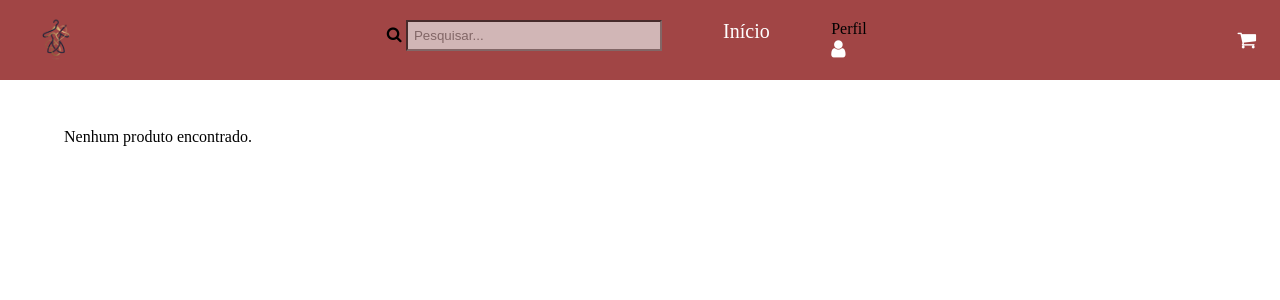
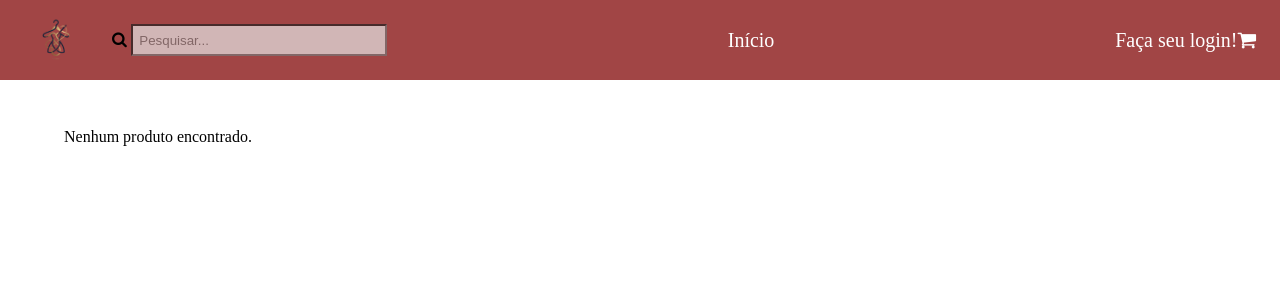
Before and after one commit to Avena-JABAL/Trend_Store, a Django app: page / in a window 1280 px wide. Shown: the top 300 px of the page. Run offline with Django 5.2, Linux system fonts and the light colour scheme; data that the repository does not hold is empty; parts of the project's set-up code (start-up, migrations or seed data) failed here and were passed over.

Commit message:
alterações

```diff
--- a/loja_roupas/static/css/navbar.css
+++ b/loja_roupas/static/css/navbar.css
@@ -41,7 +41,7 @@
 
 .main {
     display: flex;
-    width: 30rem;
+    width: 100rem;
     justify-content: space-between;
-    margin-left: -6rem;
+    align-items: center;
 }
--- a/loja_roupas/templates/catalogo.html
+++ b/loja_roupas/templates/catalogo.html
@@ -17,7 +17,8 @@
   </head>
 
   <body>
-    {% block content %} {% include 'components/navbar.html' %}
+    {% block content %}
+    {% include 'components/navbar.html' %}
     {% endblock content %}
 
     <main class="catalog-page">
--- a/loja_roupas/templates/components/navbar.html
+++ b/loja_roupas/templates/components/navbar.html
@@ -15,12 +15,10 @@
       <a class="link" href="{% url 'catalogo' %}">Início</a>
     </div>
 
-    <div class="perfil">
-      <p>Perfil</p>
-      <a class="link" href="{% url 'login' %}">
-        <i class="fa fa-user" aria-hidden="true"></i>
-      </a>
+    <div class="login">
+      <a class="link" href="{% url 'catalogo' %}">Faça seu login!</a>
     </div>
+
   </div>
 
   <div class="carrinho">
--- a/loja_roupas/templates/login.html
+++ b/loja_roupas/templates/login.html
@@ -5,14 +5,9 @@
 	<meta charset="utf-8">
 	<meta name="viewport" content="width=device-width, initial-scale=1">
 	<title>Entrar ou cadastrar | Trend Store</title>
-    <link rel="stylesheet" href="https://cdnjs.cloudflare.com/ajax/libs/font-awesome/4.7.0/css/font-awesome.min.css"/>
-    <link rel="stylesheet" href="{% static 'css/navbar.css' %}" />
 	<link rel="stylesheet" href="{% static 'css/login.css' %}" />
 </head>
 <body>
-    {% block content %}
-        {% include 'components/navbar.html' %}
-        {% endblock content %}
 	<main class="auth-page">
 		<header class="auth-header">
 			<a class="auth-brand" href="{% url 'catalogo' %}">Trend Store</a>
```
